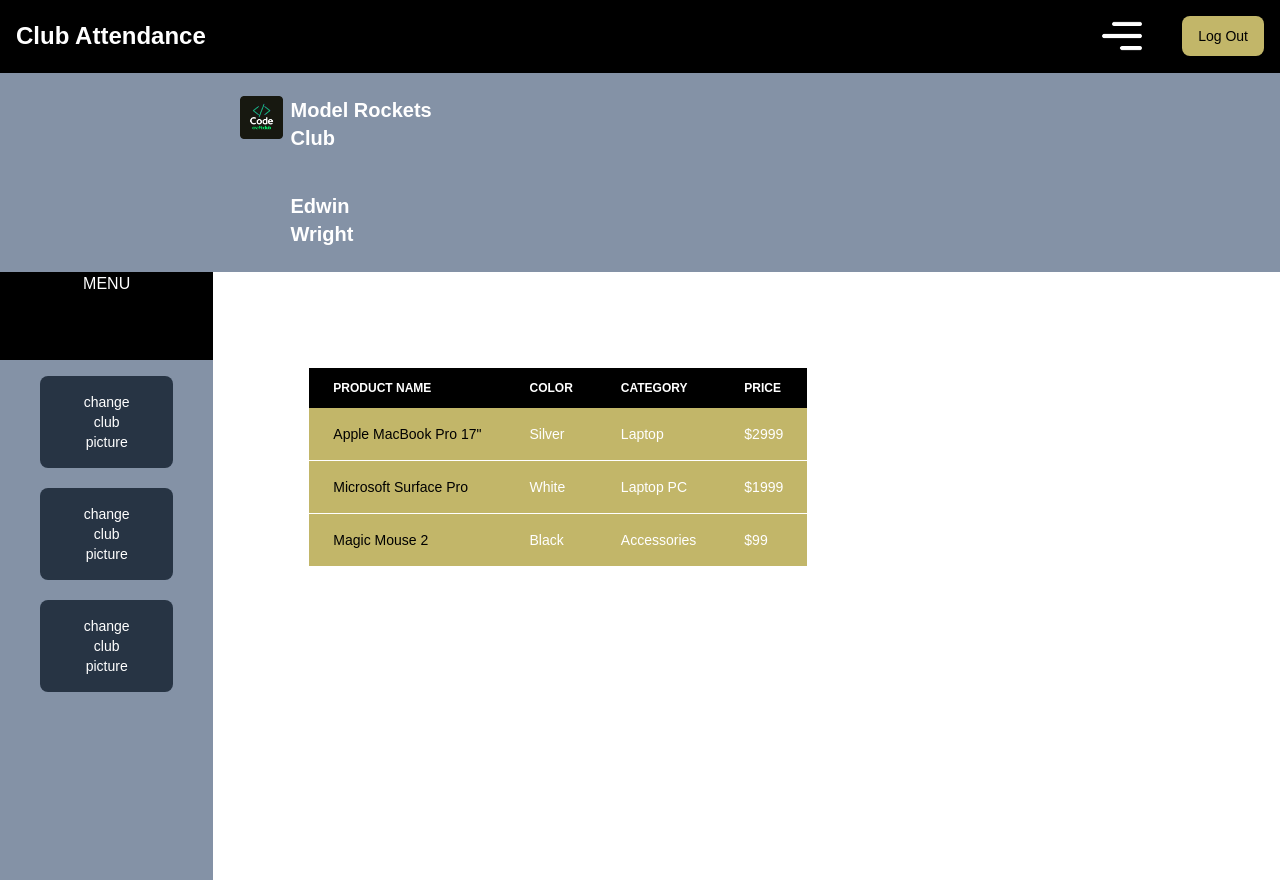
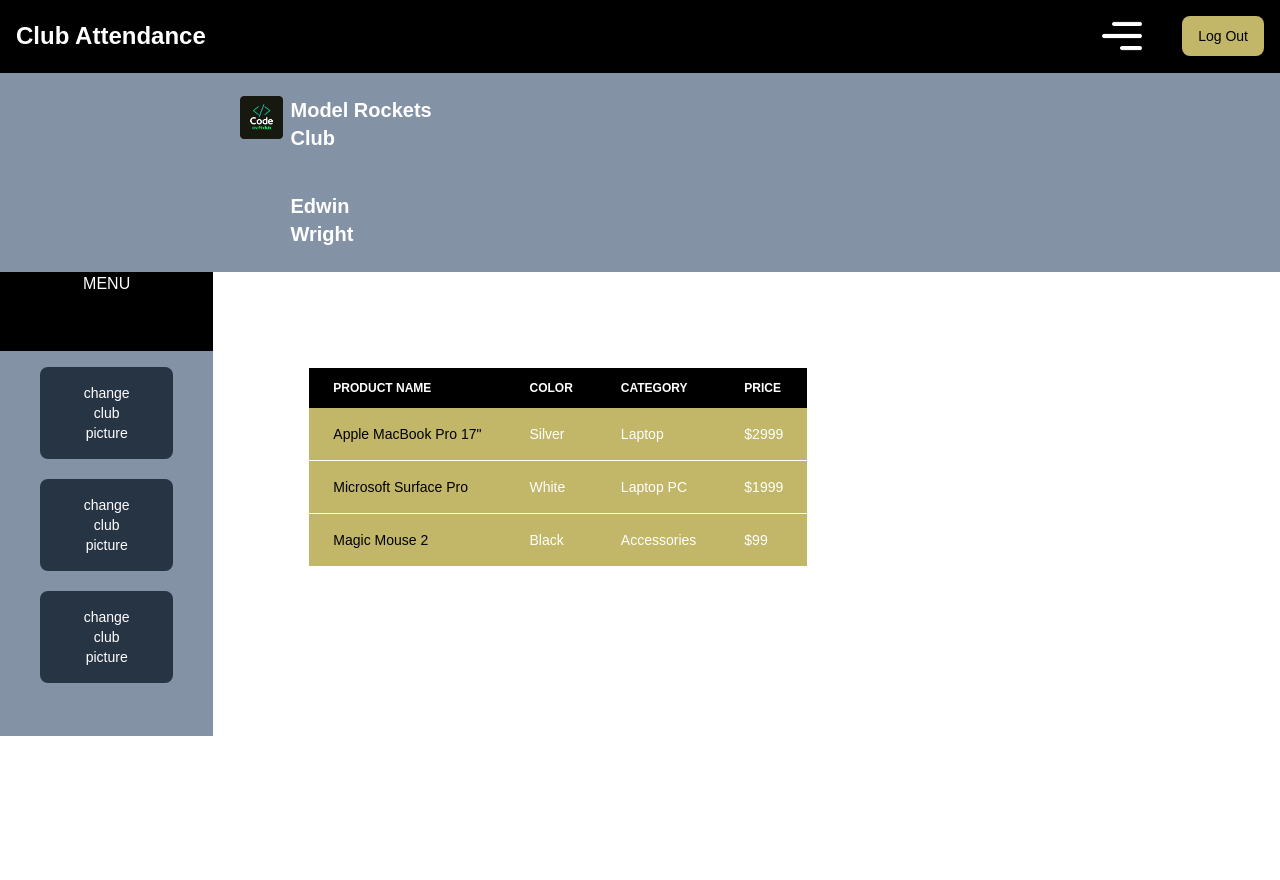
Before and after one commit to sitechtimes/club-attendance-frontend-v2, a Vue app: page /president in a window 1280 px wide. After the commit the page ends 800 px from the top, so only its background shows below. Built offline with nearby package versions, Linux system fonts and the light colour scheme; a web font is replaced by a local one.

Commit message:
ididkdkdidkdidkdik

```diff
--- a/src/components/PresidentComponents/ClubCard.vue
+++ b/src/components/PresidentComponents/ClubCard.vue
@@ -1,6 +1,6 @@
 <template>
-  <div class="overscroll-none">
-  <div class="bg-gray w-full h-1/4">
+  <div class="overscroll-none h-full">
+  <div class="bg-gray w-full">
     <div class="mx-60 text-white font-bold text-xl grid justify-items-center mt-10 grid-flow-col gap-2 w-1/6 h-auto py-6">
     <img class="my-8 row-span-3" src="@/assets/testimg.png" alt="">
     <a class="my-8 col-span-2"> Model Rockets Club</a>
@@ -9,11 +9,13 @@
   </div>
 
 <div class="flex flex-row">
-  <div class="w-1/6 text-white bg-black">
-    <a class="flex flex-col justify-center items-center"> MENU </a>
-  <div class="bg-gray h-full py-4 my-16">
 
-    <div class="flex flex-col px-10">
+  <div class="flex flex-col w-1/6 text-white bg-black">
+
+    <a class="justify-center items-center h-24 text-center"> MENU </a>
+
+    <div class="flex flex-col px-10 bg-gray py-4 h-full">
+
     <button class="text-white bg-gray-dark font-medium rounded-lg text-sm px-10 py-4 mb-5">
       <a> change club picture </a>
     </button>
@@ -23,8 +25,9 @@
     <button class="text-white bg-gray-dark font-medium rounded-lg text-sm px-10 py-4 mb-5">
       <a> change club picture </a>
     </button>
+
     </div>
-  </div>
+
   </div>
 
   <div class="p-24">
```
